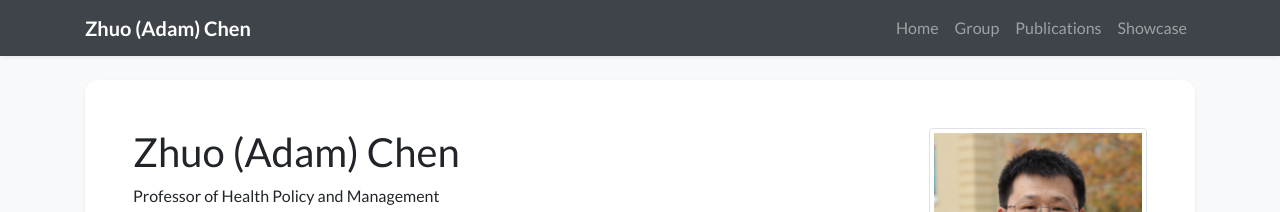
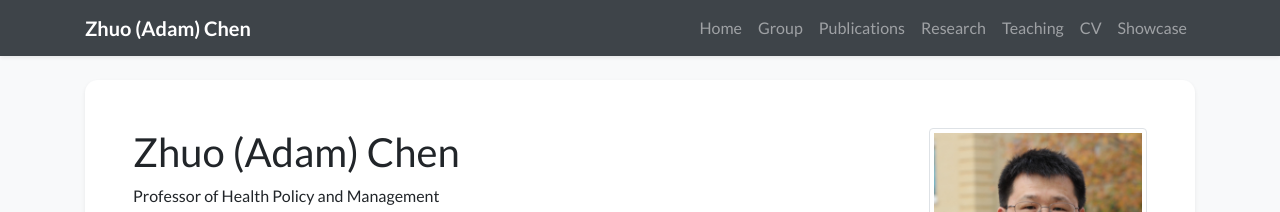
Before and after one commit to adamchen2025/adamchen2025.github.io, a Jekyll site: the page built from index.html, in a window 1280 px wide. Shown: the top 212 px of the page. Built offline with Jekyll 4.4.1, drawn with Linux system fonts in a browser that asks for light colours; nearby versions of some CDN libraries; a style sheet for code colours, icons or effects is not loaded.

Commit message:
Add Research, Teaching, and CV to navigation

```diff
--- a/_data/navigation.yml
+++ b/_data/navigation.yml
@@ -7,5 +7,11 @@ pages:
   url: /group
 - name: Publications
   url: /publications
+- name: Research
+  url: /publications
+- name: Teaching
+  url: /teaching
+- name: CV
+  url: /cv
 - name: Showcase
   url: /showcase
```
